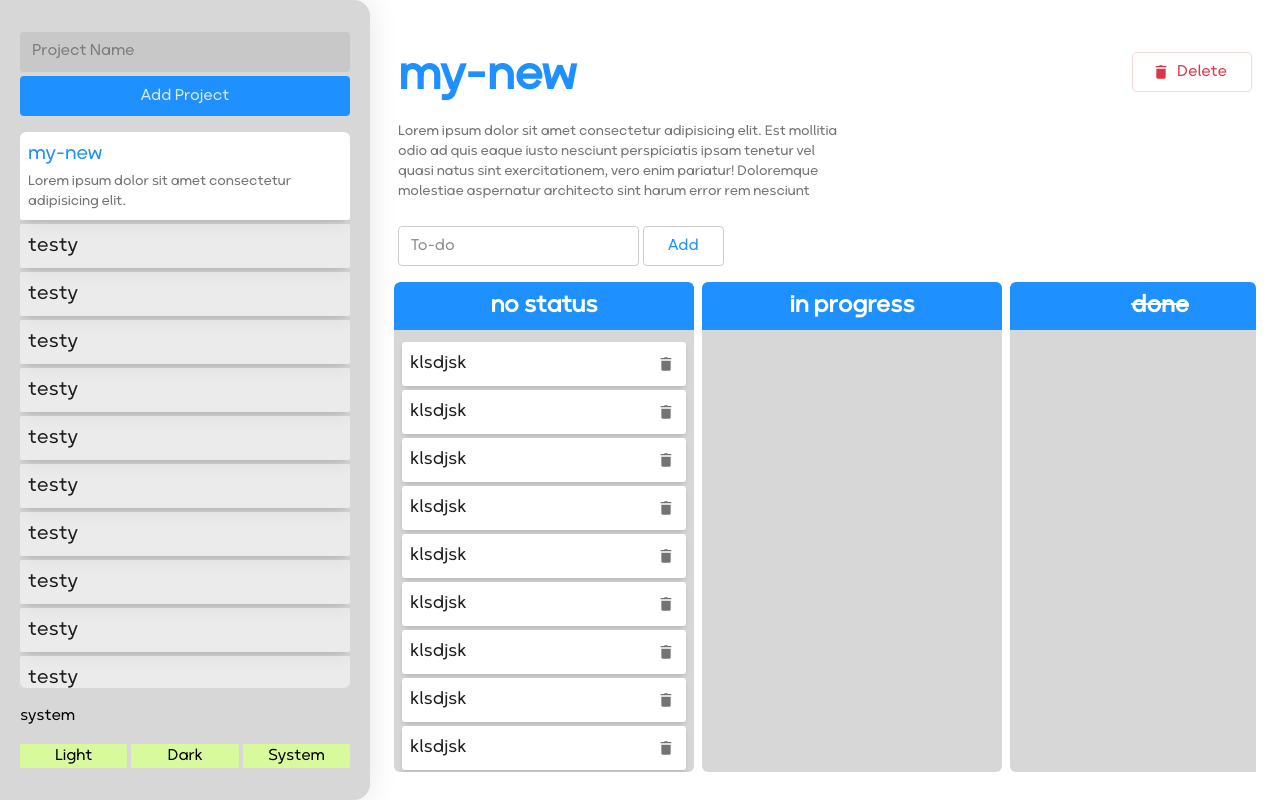
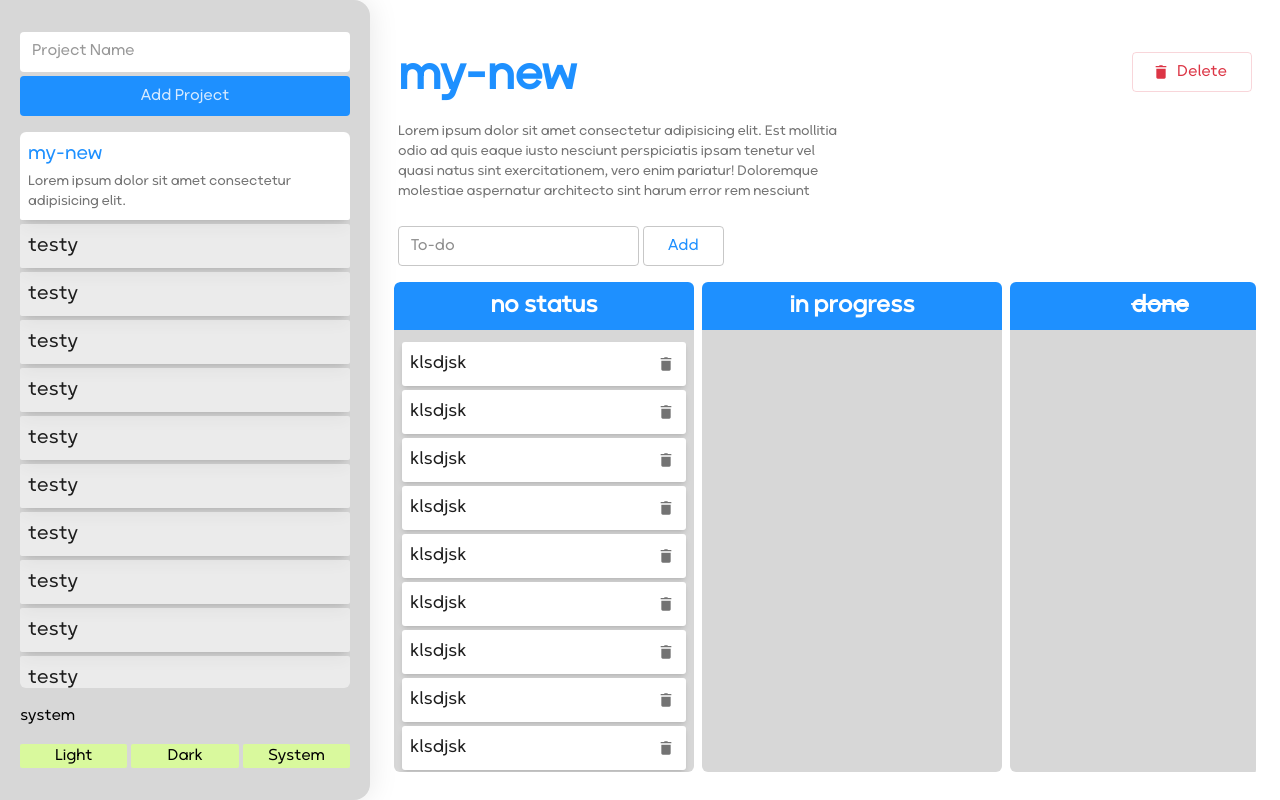
Before and after one commit to aligheisar/project-manager, a React (Create React App) app: page / in a window 1280 px wide. Built offline with nearby package versions, Linux system fonts and the light colour scheme.

Commit message:
removing comment and changing colors in input and button

```diff
--- a/src/Components/Sidebar.jsx
+++ b/src/Components/Sidebar.jsx
@@ -53,7 +53,6 @@ let Sidebar = () => {
     <>
       {sidebarOpen && <Backdrop onClose={closeSidebar} className="z-40" />}
       <aside
-        //!!!
         className={`sidebar box-shadow z-50 flex h-full w-[370px] shrink-0 flex-col gap-4 rounded-e-2xl bg-surface px-5 py-8 backdrop-blur-lg transition-all duration-300 max-lg:absolute max-sm:w-[350px] max-sm:px-3 max-vsm:w-full max-vsm:rounded-none max-vsm:pt-11 ${
           sidebarOpen
             ? "left-0 bg-surface/80"
--- a/src/Components/ui/Button.tsx
+++ b/src/Components/ui/Button.tsx
@@ -17,7 +17,7 @@ let Button = forwardRef<HTMLButtonElement, ButtonProps>(
       filled:
         "bg-primary text-on-primary hover:bg-primary-hover active:bg-primary-active",
       outlined:
-        "border bg-text-color/0 border-border/60 text-primary hover:bg-text-color/5 hover:border-border/75 active:bg-text-color/10 active:border-border/95",
+        "border bg-text-color/0 border-border/65 text-primary hover:bg-text-color/5 hover:border-border/75 active:bg-text-color/10 active:border-border/95",
       tonal:
         "bg-secondary text-on-secondary hover:bg-secondary-hover hover:shadow-md active:bg-secondary-active active:shadow-none",
     };
--- a/src/Components/ui/Input.tsx
+++ b/src/Components/ui/Input.tsx
@@ -15,9 +15,9 @@ let Input = forwardRef<HTMLInputElement, InputProps>(
 
     let varientClasses: Record<InputVarient, string> = {
       filled:
-        "border-transparent bg-secondary placeholder:text-on-secondary border-b-2 focus-within:border-primary",
+        "border-transparent bg-backgroun-color placeholder:text-on-secondary border-b-2 focus-within:border-primary",
       outlined:
-        "border border-border/60 placeholder:text-text-color bg-transparent focus-within:border-primary",
+        "border border-border/65 placeholder:text-text-color bg-transparent focus-within:border-primary",
     };
 
     let classes = cn([
```
